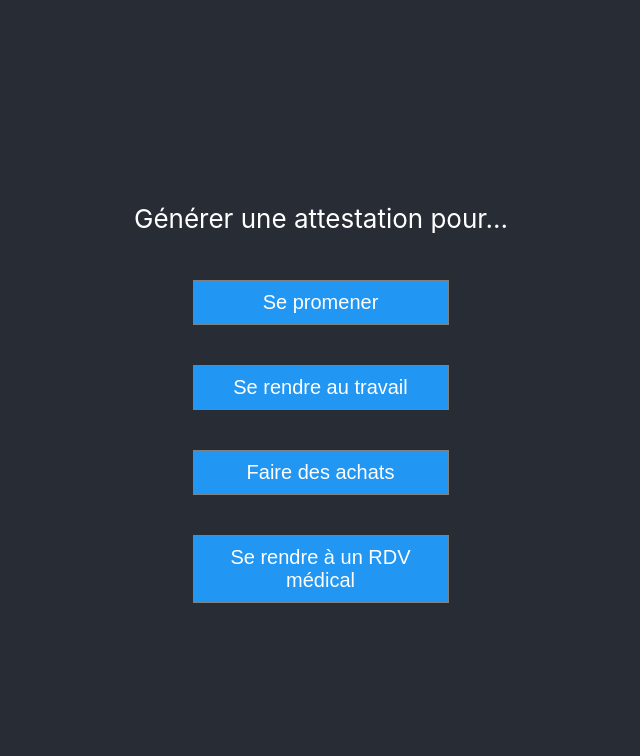
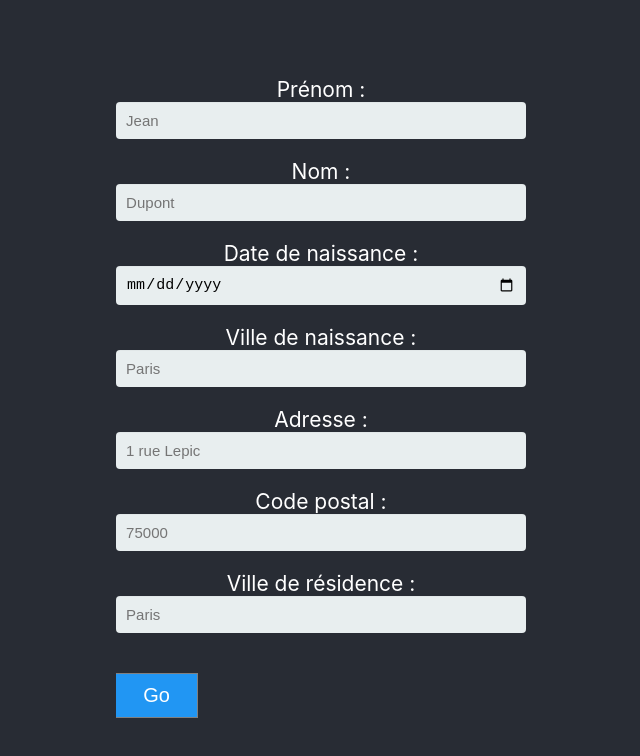
Before and after one commit to clempinch/attestation-deplacement, a React (Create React App) app: page / in a window 1280 px wide. Shown: the top 756 px of the page, without its empty margins (319-959 px from the left). Built offline with nearby package versions, Linux system fonts and the light colour scheme.

Commit message:
✨ Store user settings in local storage on app startup

```diff
--- a/src/App.css
+++ b/src/App.css
@@ -1,8 +1,9 @@
 .App {
-  text-align: center;
+  background-color: #282c34;
 }
 
 .App-header {
+  text-align: center;
   background-color: #282c34;
   min-height: 100vh;
   display: flex;
--- a/src/App.js
+++ b/src/App.js
@@ -1,47 +1,68 @@
 import React from 'react';
 import './App.css';
 import GenerationButton from './GenerationButton';
+import UserForm from './UserForm';
 
-// TODO: set this in local storage at webapp startup
-const settings = {
-  firstname: "Prénom",
-  lastname: "Nom",
-  birthday: "DD/MM/YYYY",
-  placeofbirth: "???",
-  address: "1 rue Lepic",
-  city: "Paris",
-  zipcode: "75001"
-};
-
+const userSettingKey = "userSettings";
 
 class App extends React.Component {
 
   constructor() {
     super();
-    this.state = {
-      error: null,
-      isLoaded: false,
-      data: {},
-      loading: false
-    };
+    this.state = {};
   }
 
-  render() {
-    return (
-      <div className="App">
+  componentDidMount() {
+    const userSettings = localStorage.getItem(userSettingKey);
+    if (userSettings) {
+      this.setState({
+        userSettings: JSON.parse(userSettings),
+        userSettingsLoaded: true
+      });
+    } else {
+      this.setState({
+        userSettings: null,
+        userSettingsLoaded: false
+      });
+    }
+  }
+
+  storeSettings = (settings) => {
+    localStorage.setItem(userSettingKey, JSON.stringify(settings));
+    this.setState({
+      userSettings: settings,
+      userSettingsLoaded: true
+    });
+  }
+
+  getFormOrGenerationButtons() {
+    if (!this.state.userSettingsLoaded)
+      return (
         <header className="App-header">
-          <p>
-            Générer une attestation pour...
-          </p>
+          <UserForm onSubmit={(s) => this.storeSettings(s)}></UserForm>
+        </header>);
+    else {
+      const settings = this.state.userSettings;
+      return (
+        <header className="App-header">
+          <p>Générer une attestation pour...</p>
           <GenerationButton userSettings={settings} reason="sport_animaux" label="Se promener"></GenerationButton>
           <GenerationButton userSettings={settings} reason="travail" label="Se rendre au travail"></GenerationButton>
           <GenerationButton userSettings={settings} reason="achats" label="Faire des achats"></GenerationButton>
           <GenerationButton userSettings={settings} reason="sante" label="Se rendre à un RDV médical"></GenerationButton>
-        </header>
+        </header>)
+    }
+  }
+
+  render() {
+    const settings = this.state.userSettings;
+    return (
+      <div className="App">
+        {this.getFormOrGenerationButtons()}
       </div>
     );
   }
 
 }
 
-  export default App;
+export default App;
```
